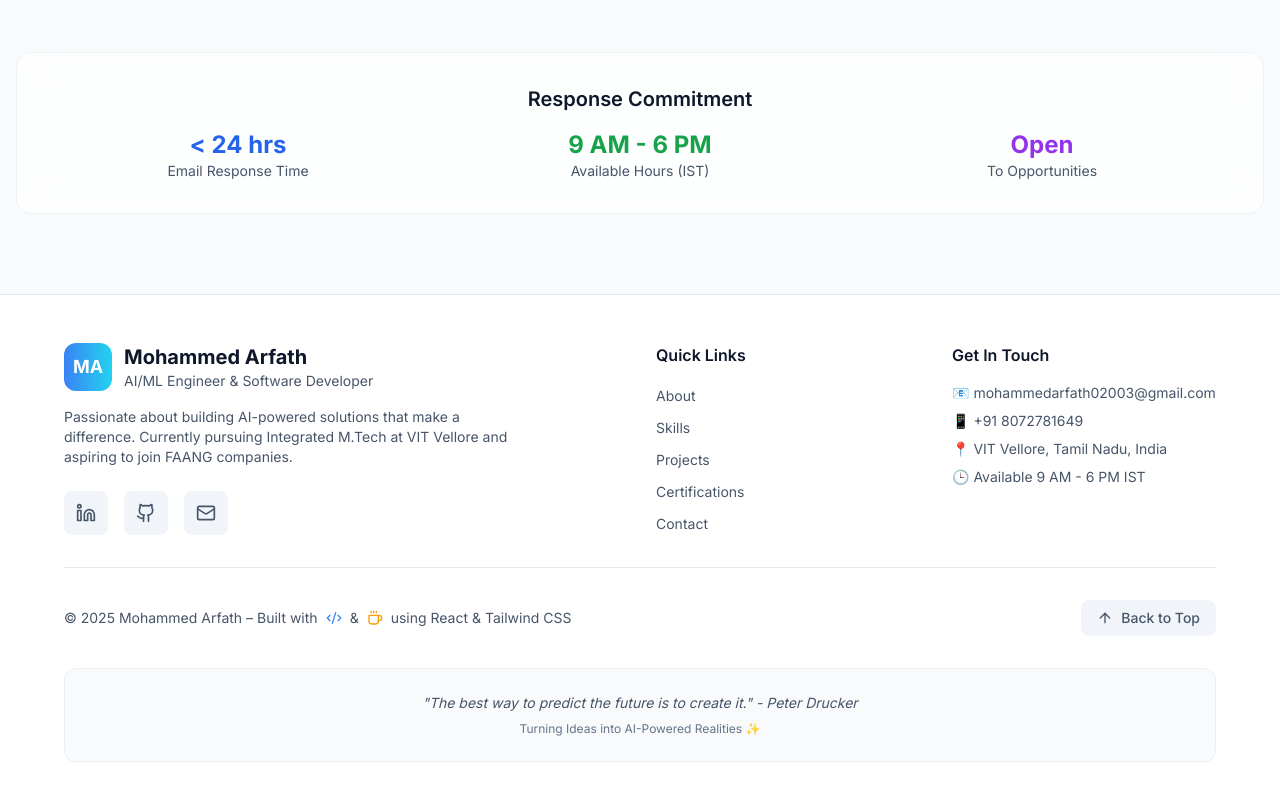
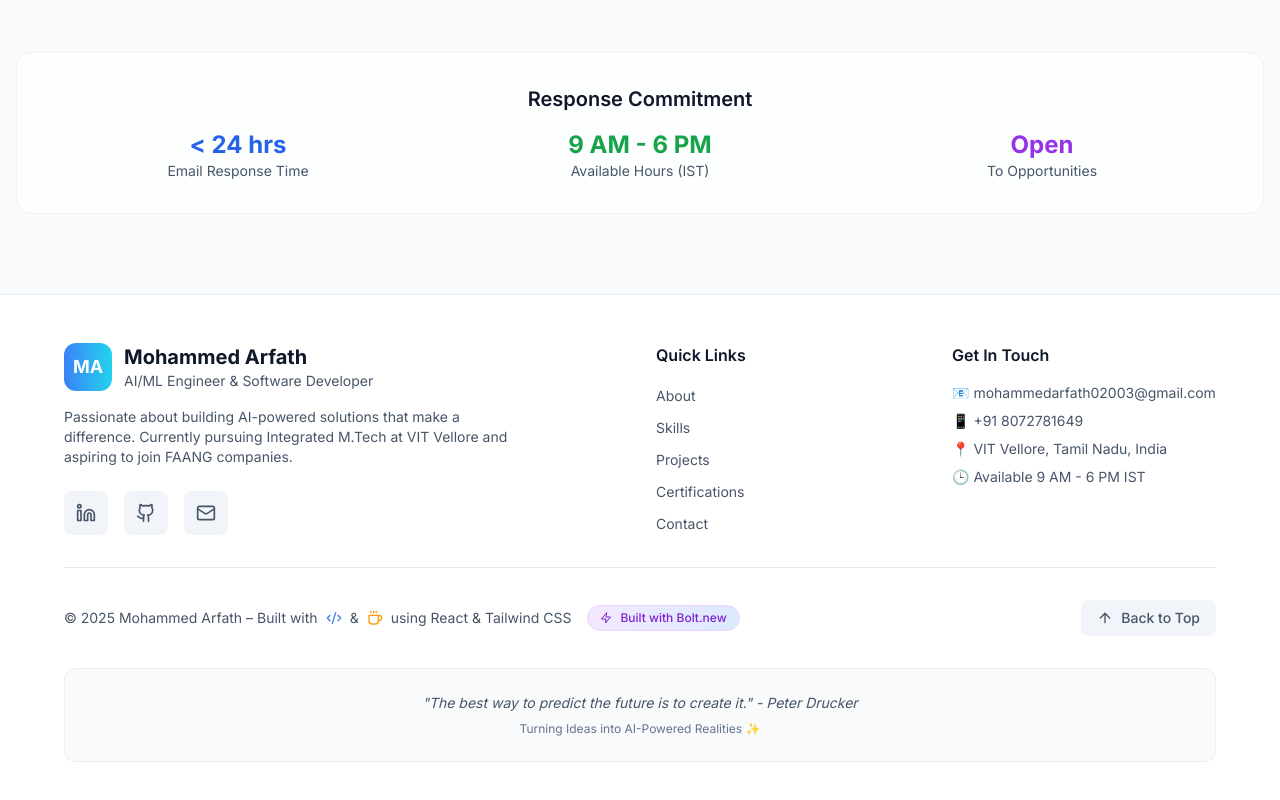
Before and after one commit to Mohammed0Arfath/Portfolio, a React (Vite) app: page / in a window 1280 px wide. Shown: the part 10750-11550 px from the top of the page. Built offline with nearby package versions, Linux system fonts and the light colour scheme.

Commit message:
Add Bolt.new tag to portfolio

```diff
--- a/src/components/Footer.tsx
+++ b/src/components/Footer.tsx
@@ -1,5 +1,5 @@
 import React from 'react';
-import { Heart, Code2, Coffee, Linkedin, Github, Mail, ArrowUp } from 'lucide-react';
+import { Heart, Code2, Coffee, Linkedin, Github, Mail, ArrowUp, Zap } from 'lucide-react';
 
 interface FooterProps {
   darkMode: boolean;
@@ -149,15 +149,32 @@ const Footer: React.FC<FooterProps> = ({ darkMode }) => {
             darkMode ? 'border-slate-800' : 'border-slate-200'
           }`}>
             <div className="flex flex-col md:flex-row items-center justify-between">
-              {/* Copyright */}
-              <div className={`flex items-center space-x-2 text-sm mb-4 md:mb-0 ${
+              {/* Copyright with Bolt.new tag */}
+              <div className={`flex flex-col md:flex-row items-center space-y-2 md:space-y-0 md:space-x-4 text-sm mb-4 md:mb-0 ${
                 darkMode ? 'text-slate-400' : 'text-slate-600'
               }`}>
-                <span>© 2025 Mohammed Arfath – Built with</span>
-                <Code2 className="w-4 h-4 text-blue-500" />
-                <span>&</span>
-                <Coffee className="w-4 h-4 text-amber-500" />
-                <span>using React & Tailwind CSS</span>
+                <div className="flex items-center space-x-2">
+                  <span>© 2025 Mohammed Arfath – Built with</span>
+                  <Code2 className="w-4 h-4 text-blue-500" />
+                  <span>&</span>
+                  <Coffee className="w-4 h-4 text-amber-500" />
+                  <span>using React & Tailwind CSS</span>
+                </div>
+
+                {/* Bolt.new Badge */}
+                <a
+                  href="https://bolt.new"
+                  target="_blank"
+                  rel="noopener noreferrer"
+                  className={`inline-flex items-center space-x-2 px-3 py-1 rounded-full text-xs font-medium transition-all duration-300 hover:scale-105 ${
+                    darkMode
+                      ? 'bg-gradient-to-r from-purple-600/20 to-blue-600/20 text-purple-300 border border-purple-500/30 hover:bg-gradient-to-r hover:from-purple-600/30 hover:to-blue-600/30'
+                      : 'bg-gradient-to-r from-purple-100 to-blue-100 text-purple-700 border border-purple-200 hover:bg-gradient-to-r hover:from-purple-200 hover:to-blue-200'
+                  }`}
+                >
+                  <Zap className="w-3 h-3" />
+                  <span>Built with Bolt.new</span>
+                </a>
               </div>
 
               {/* Back to Top */}
```
